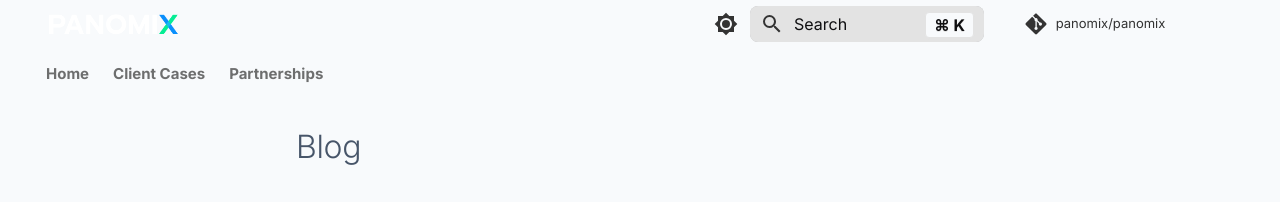
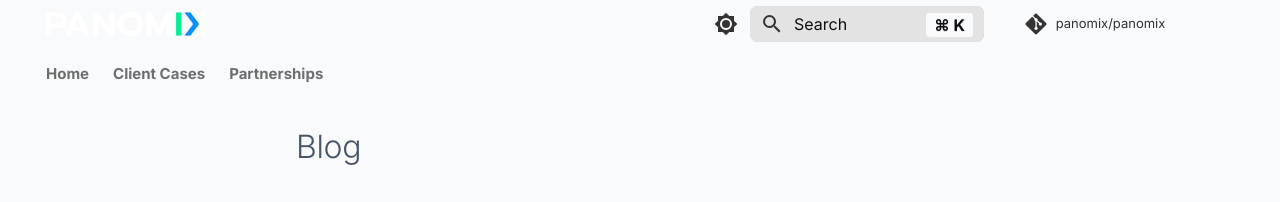
Before and after one commit to panomix/panomix, an MkDocs documentation site: the page built from docs/blog/index.md, in a window 1280 px wide. Shown: the top 202 px of the page. Built offline with MkDocs 1.6.1 and Material for MkDocs 9.7.7, drawn with Linux system fonts in a browser that asks for light colours; comment, search, counter and statistics services are not loaded.

Commit message:
Update mkdocs.yml

```diff
--- a/mkdocs.yml
+++ b/mkdocs.yml
@@ -53,7 +53,7 @@ nav:
 theme:
   name: material
   custom_dir: docs/theme
-  logo: assets/logo.png
+  logo: assets/whitelogo.png
   favicon: assets/favicon.ico
   font:
     text: Inter
```
